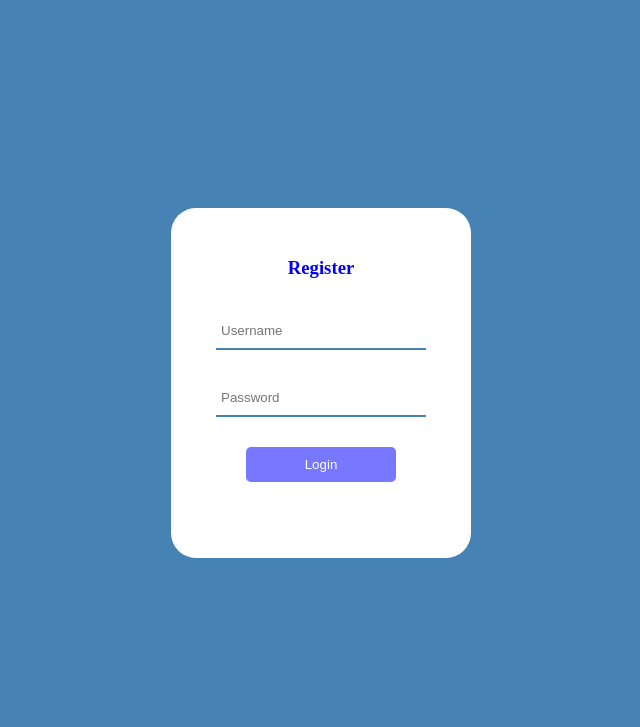
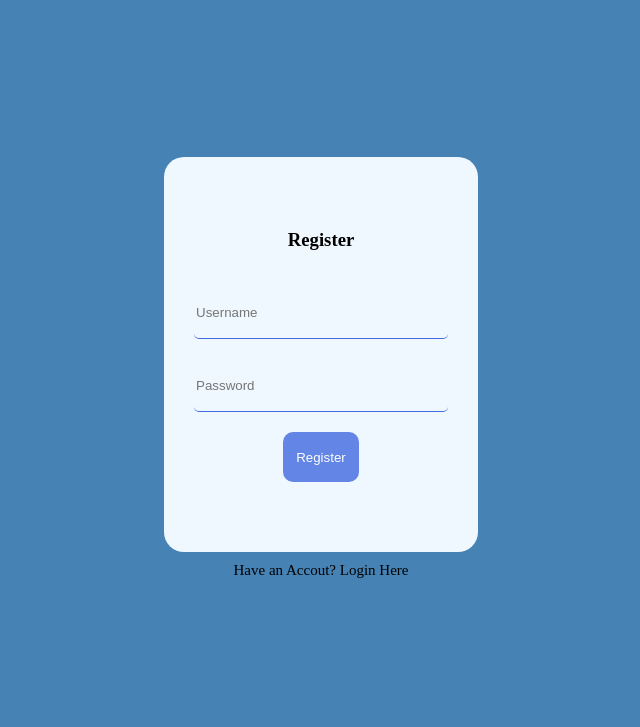
Before and after one commit to AmirrezaHosseini/DB_Project, a Flask app: page /register in a window 1280 px wide. Shown: the top 727 px of the page, without its empty margins (319-959 px from the left). Run offline with Flask 2, Linux system fonts and the light colour scheme; some libraries are stand-ins or nearby versions.

Commit message:
updated login.html, register.html and style.css

```diff
--- a/static/css/style.css
+++ b/static/css/style.css
@@ -2,64 +2,64 @@ body{
     background-color: steelblue;
 }
 
-form{
-    position: absolute;
-    width: 300px;
-    height: 350px;
-    background-color: white;
-    /* margin: auto; */
-    top: 25vh;
-    text-align: center;
-    border-radius: 25px;
-}
-div{
-    position: relative;
-    width: 300px;
-    margin: auto;
-    text-align: center;
-    padding: 0;
-    height: 100%;
+main {
+    display: flex;
+    align-items: center;
+    justify-content: center;
+    height: 90vh;
 }
 
-input:not([type=submit]){
-    width: 200px;
-    padding: 10px 5px;
-    margin-top: 10%;
-    /* border-radius: 5px; */
-    border: none;
-    border-bottom: 2px solid steelblue;
-    background-color: white;
-    outline: none;
-}
-input[placeholder=Username]{
-    margin-top: 3%;
+.form {
+    display: flex;
+    flex-direction: column;
+    align-items: center;
 }
 
-h3{
-    /* display: block;
-    margin-top: 25%; */
-    padding-top: 10%;
-    margin-bottom: 25px;
-    color: blue;
+.form form {
+    margin-bottom: 10px;
+    padding: 50px 30px;
+    background-color: aliceblue;
+    text-align: center;
+    border-radius: 20px;
 }
 
-input[type=submit]{
-    margin-top: 10%;
-    width: 50%;
-    padding: 10px 20px;
+.form form * {
+    margin-bottom: 20px;
+}
+
+.form form h3 {
+    color: rgb(0, 0, 0);
+    margin-bottom: 35px;
+}
+
+.form input {
+    width: 250px;
+    height: 50px;
+    background-color: transparent;
+    outline: none;
+    border: none;
+    border-bottom: 1px solid royalblue;
     border-radius: 5px;
+}
+
+.form input[type=submit]{
+    background-color: royalblue;
+    opacity: 0.8;
+    border-radius: 10px;
     border: none;
-    background-color: rgb(86, 86, 255);
     color: white;
-    opacity: 0.8;
+    width: 30%;
 }
-input[type=submit]:hover{
+
+
+.form input[type=submit]:hover {
     opacity: 1;
 }
 
-input[type=submit]:active{
-    background-color: blue;
+
+a {
+    color: black;
+    font-size: 15px;
+    text-decoration: none;
+
 }
-span{
-    color: blue;
-}
--- a/templates/login.html
+++ b/templates/login.html
@@ -8,7 +8,8 @@
     <title>Log In</title>
 </head>
 <body>
-    <div>
+    <main>
+        <div class="form">
             <form action="/login" method="POST">
                 <h5 style="color: red;">{{ error }}</h4>
                 <h3>Login</h3>
@@ -17,6 +18,8 @@
                 <input type="password" placeholder="Password" id="passWord" name="password"><br>
                 <input type="submit" value="Login">
             </form>
+            <a href="{{ url_for('register') }}">Don't have an Accout? Register Here</a>
         </div>
+    </main>
 </body>
 </html>
--- a/templates/register.html
+++ b/templates/register.html
@@ -5,17 +5,21 @@
     <meta http-equiv="X-UA-Compatible" content="IE=edge">
     <meta name="viewport" content="width=device-width, initial-scale=1.0">
     <link rel="stylesheet" href="{{ url_for('static', filename='css/style.css') }}">
-    <title>Register</title>
+    <title>Log In</title>
 </head>
 <body>
-    <div>
+    <main>
+        <div class="form">
             <form action="/register" method="POST">
+                <h5 style="color: red;">{{ error }}</h4>
                 <h3>Register</h3>
                 <!-- <h3><span>Login</span> form</h3> -->
                 <input type="text" placeholder="Username" id="userName" name="username"><br>
                 <input type="password" placeholder="Password" id="passWord" name="password"><br>
-            <input type="submit" value="Login">
+                <input type="submit" value="Register">
             </form>
+            <a href="{{ url_for('login') }}">Have an Accout? Login Here</a>
         </div>
+    </main>
 </body>
 </html>
```
Lines whose indentation alone changed are shown as unchanged.
